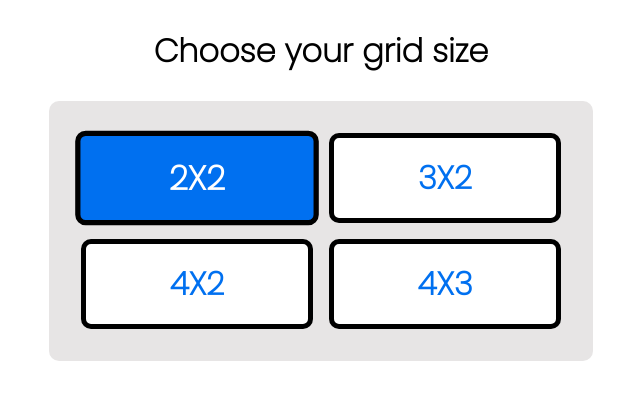
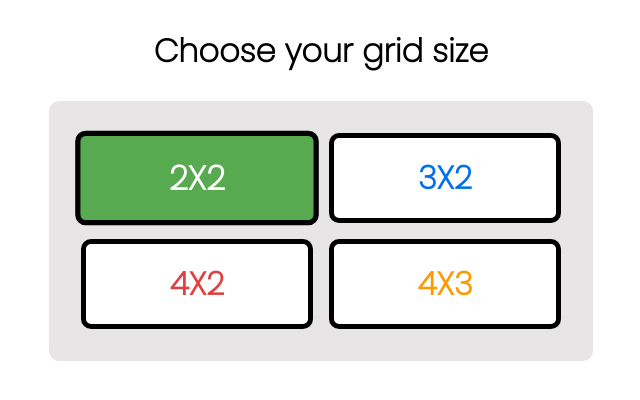
Before and after one commit to JodyBailey/Memory-Game, a React (Create React App) app in the folder memory-game-react/: page / in a window 1280 px wide. In both pictures the pointer is over the element "2X2". Shown: the top 400 px of the page, without its empty margins (319-959 px from the left). Built offline with nearby package versions, Linux system fonts and the light colour scheme.

Commit message:
slight styling changes

```diff
--- a/memory-game-react/src/styles/gridOptions.css
+++ b/memory-game-react/src/styles/gridOptions.css
@@ -19,15 +19,45 @@
   transition: 200ms ease-in-out;
   padding: 1rem;
   font-size: 2rem;
+  transition: 100ms;
+}
+
+.grid-option:nth-child(1) {
+  color: rgb(87, 170, 79);
+}
+
+.grid-option:nth-child(2) {
   color: rgb(0, 112, 240);
-  transition: 100ms;
+}
+
+.grid-option:nth-child(3) {
+  color: rgb(224, 63, 63);
+}
+
+.grid-option:nth-child(4) {
+  color: rgb(255, 153, 0);
 }
 
 .grid-option:hover {
   cursor: pointer;
   color: white;
+  transform: scale(1.05);
+}
+
+.grid-option:nth-child(1):hover {
+  background-color: rgb(87, 170, 79);
+}
+
+.grid-option:nth-child(2):hover {
   background-color: rgb(0, 112, 240);
-  transform: scale(1.05);
+}
+
+.grid-option:nth-child(3):hover {
+  background-color: rgb(224, 63, 63);
+}
+
+.grid-option:nth-child(4):hover {
+  background-color: rgb(255, 153, 0);
 }
 
 .size-heading {
```
